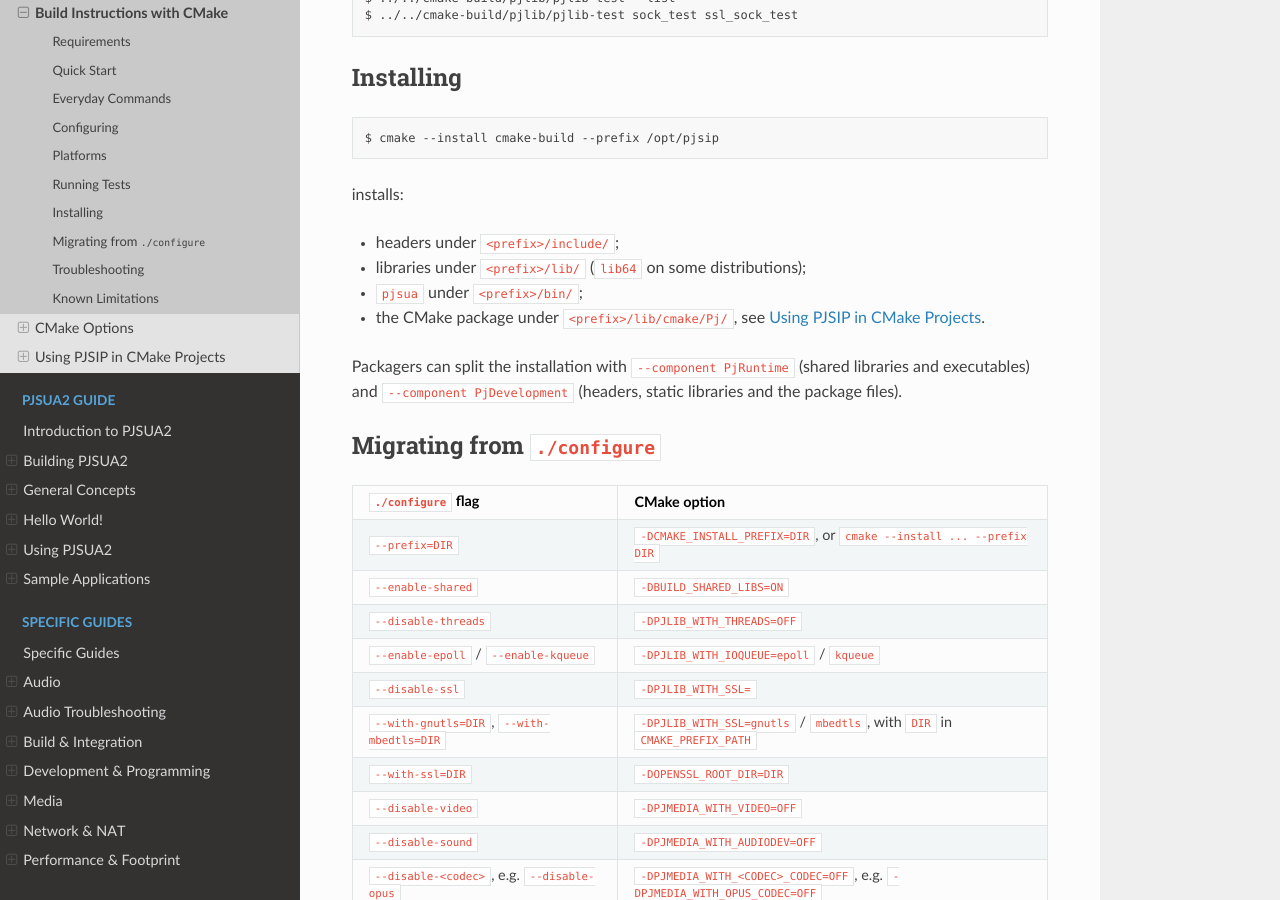
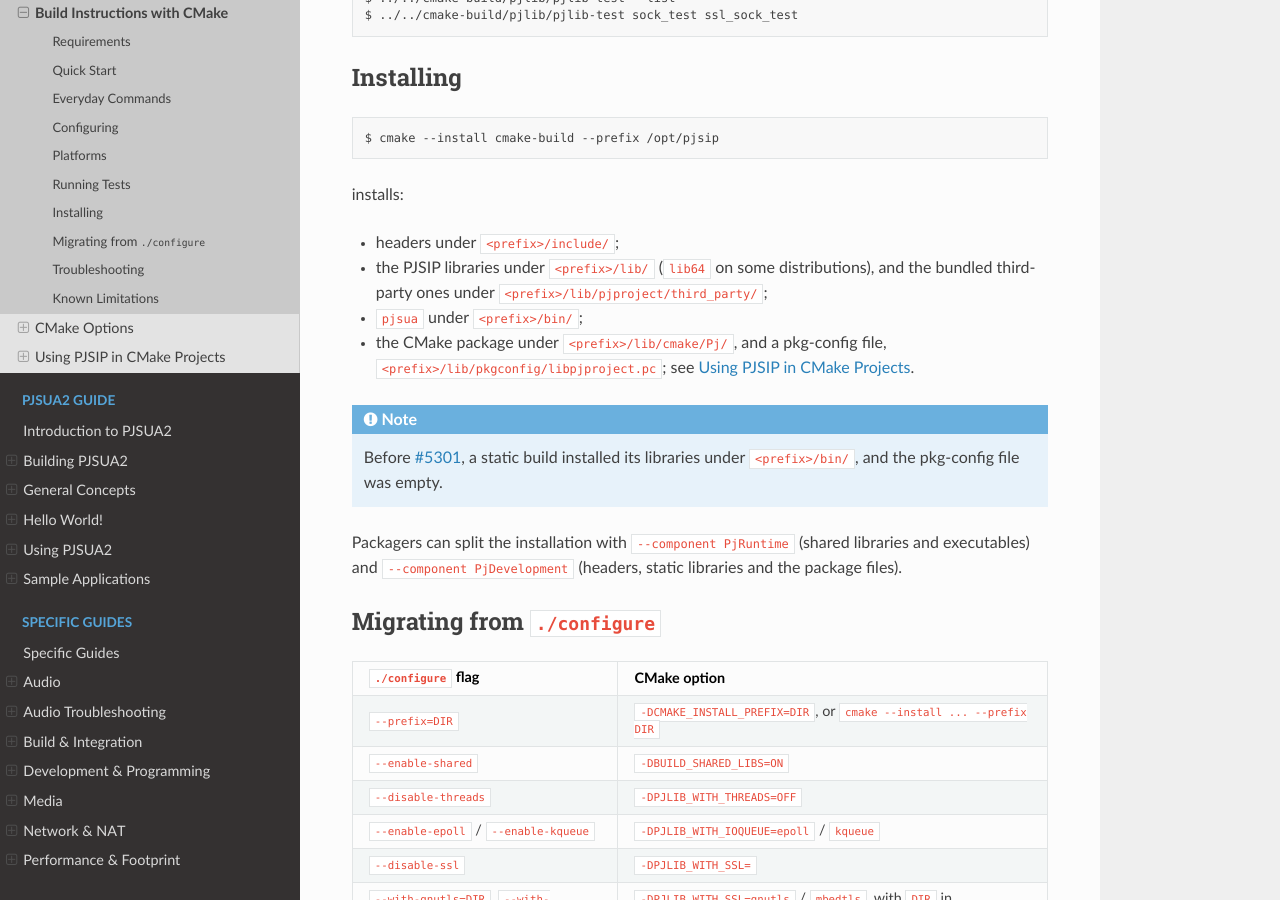
Before and after one commit to pjsip/pjproject_docs, a Sphinx documentation site: the page built from docs/source/get-started/cmake/build_instructions.rst, in a window 1280 px wide and 900 px high, scrolled down 7284 px. Built offline with Sphinx 7.4.7 and the Read the Docs theme 3.1.0, drawn with Linux system fonts in a browser that asks for light colours; the version number could not be read and is left out.

Commit message:
CMake docs: pkg-config, NULL audio and the install layout after pjproject#5301
Co-Authored-By: Claude Opus 5.5 <noreply@anthropic.com>

```diff
--- a/docs/source/get-started/cmake/build_instructions.rst
+++ b/docs/source/get-started/cmake/build_instructions.rst
@@ -396,9 +396,17 @@ Installing
 installs:
 
 * headers under ``<prefix>/include/``;
-* libraries under ``<prefix>/lib/`` (``lib64`` on some distributions);
+* the PJSIP libraries under ``<prefix>/lib/`` (``lib64`` on some
+  distributions), and the bundled third-party ones under
+  ``<prefix>/lib/pjproject/third_party/``;
 * ``pjsua`` under ``<prefix>/bin/``;
-* the CMake package under ``<prefix>/lib/cmake/Pj/``, see :doc:`using`.
+* the CMake package under ``<prefix>/lib/cmake/Pj/``, and a pkg-config
+  file, ``<prefix>/lib/pkgconfig/libpjproject.pc``; see :doc:`using`.
+
+.. note::
+
+   Before :pr:`5301`, a static build installed its libraries under
+   ``<prefix>/bin/``, and the pkg-config file was empty.
 
 Packagers can split the installation with ``--component PjRuntime``
 (shared libraries and executables) and ``--component PjDevelopment``
--- a/docs/source/get-started/cmake/index.rst
+++ b/docs/source/get-started/cmake/index.rst
@@ -40,6 +40,11 @@ CMake support is **experimental**. Its status per platform:
 The GNU build, and on Windows the Visual Studio solution, remain the
 reference builds.
 
+.. note::
+
+   iOS (:pr:`5263`), Android (:pr:`5270`) and Windows (:pr:`5295`) support
+   are newer than 2.17. Use the master branch, or a later release.
+
 .. toctree::
    :maxdepth: 1
    :caption: Table of Contents
--- a/docs/source/get-started/cmake/options.rst
+++ b/docs/source/get-started/cmake/options.rst
@@ -238,6 +238,9 @@ audio device support at all.
    * - ``PJMEDIA_WITH_AUDIODEV_JNI``
      - ``ON``
      - Android
+   * - ``PJMEDIA_WITH_AUDIODEV_NULL``
+     - ``OFF``
+     - All; a device that plays and records nothing
 
 Video devices
 ^^^^^^^^^^^^^
```
Also changed, not shown: docs/source/get-started/cmake/using.rst (+16 -0 lines).
